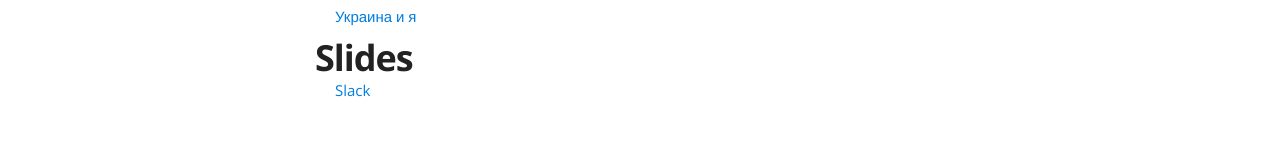
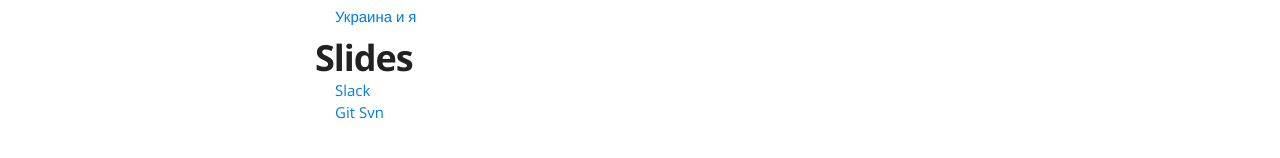
Before and after one commit to Restuta/restuta.github.io, a Jekyll site: the page built from index.html, in a window 1280 px wide. Shown: the part 357-515 px from the top of the page. Built offline with Jekyll 4.4.1, drawn with Linux system fonts in a browser that asks for light colours; nearby versions of some CDN libraries.

Commit message:
added link to git-svn slides

```diff
--- a/index.html
+++ b/index.html
@@ -30,8 +30,7 @@ title:
 
   <h1>Slides</h1>
   <ul class="posts">
-    <li>
-      <a href="/slides/slack">Slack</a>
-    </li>
+    <li><a href="/slides/slack">Slack</a></li>
+    <li><a href="/slides/git-svn">Git Svn</a></li>
   </ul>
 </div>
```
